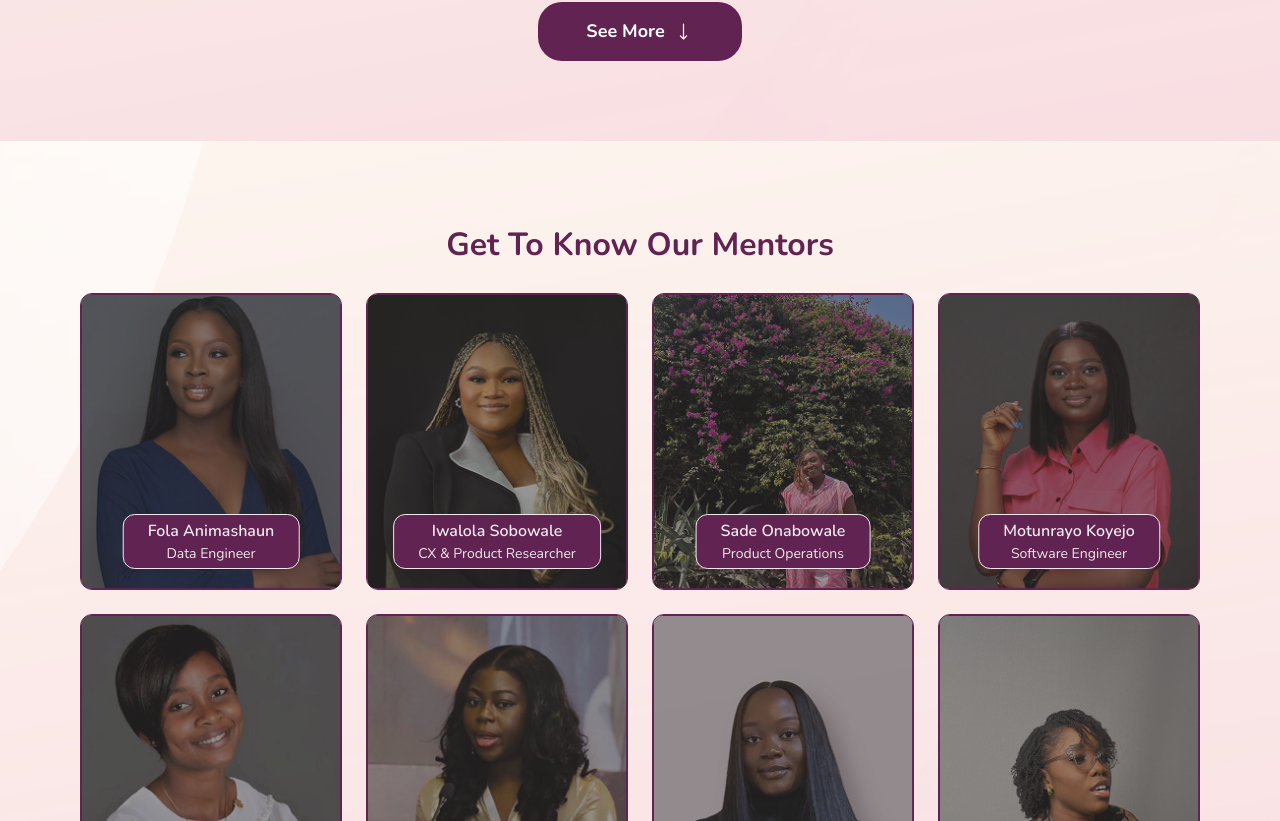
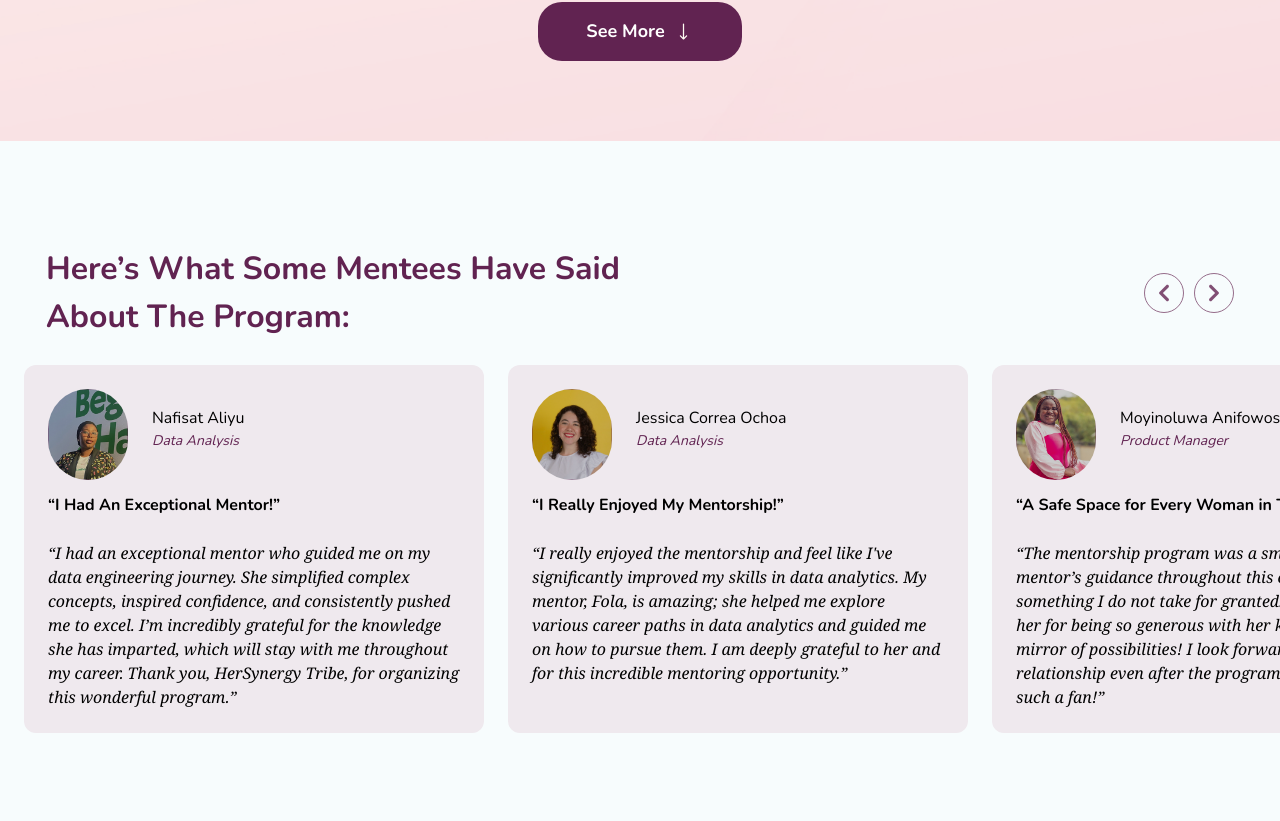
Before and after one commit to Hillary-HersynergyTribe/hersynergy-website, a Next.js app: page /mentorship in a window 1280 px wide. Shown: the part 1819-2640 px from the top of the page. Built offline with nearby package versions, Linux system fonts and the light colour scheme.

Commit message:
ui feedback updates

```diff
--- a/src/app/(main)/events/page.tsx
+++ b/src/app/(main)/events/page.tsx
@@ -13,7 +13,7 @@ const memberMeetups = [
     img: "member-meetup-2",
     name: "BTF 2024",
     type: "Member Meetup",
-    date: "March 2024",
+    date: "Oct 2024",
     location: "London",
   },
   {
--- a/src/app/(main)/events/unleashher-potential-summit/page.tsx
+++ b/src/app/(main)/events/unleashher-potential-summit/page.tsx
@@ -70,12 +70,12 @@ const attendees = [
       "E-commerce business owners, tech startup founders, and operations leads looking to scale their businesses.",
   },
   {
-    title: "Early to Mid-Career Professionals in Non - Tech Industries:",
+    title: "Early to Mid-Career Professionals in All Industries:",
     description:
       "Marketing  specialists, HR managers,  financial analysts, and social media managers focused on  advancing their careers and building leadership skills.",
   },
   {
-    title: "Mid to Senior - Level Professionals in Creative Industries:",
+    title: "Mid to Senior-Level Professionals in Creative Industries:",
     description:
       "Brand strategists,  product managers, UX designers, CTOs , and consultants aiming to drive  innovation and expand their impact.",
   },
--- a/src/app/(main)/mentorship/page.tsx
+++ b/src/app/(main)/mentorship/page.tsx
@@ -1,6 +1,7 @@
 "use client";
 import { useEffect, useState } from "react";
 import { PageHeader } from "../../components/PageHeader";
+import { Testimonials } from "@/app/components/Testimonials";
 
 const mentees = [
   { img: "Tosin Adewunmi", name: "Tosin Adewunmi", role: "Product Management" },
@@ -123,6 +124,84 @@ const mentors = [
   { img: "Ruth Odu", name: "Ruth Odu", role: "Product Designer" },
 ];
 
+const menteeTestimonies = [
+  {
+    img: "Nafisat Aliyu",
+    name: "Nafisat Aliyu",
+    role: "Data Analysis",
+    title: "“I Had An Exceptional Mentor!” ",
+    description:
+      "“I had an exceptional mentor who guided me on my data engineering journey. She simplified complex concepts, inspired confidence, and consistently pushed me to excel. I’m incredibly grateful for the knowledge she has imparted, which will stay with me throughout my career. Thank you, HerSynergy Tribe, for organizing this wonderful program.”",
+  },
+  {
+    img: "Jessica Correa Ochoa",
+    name: "Jessica Correa Ochoa",
+    role: "Data Analysis",
+    title: "“I Really Enjoyed My Mentorship!”",
+    description:
+      "“I really enjoyed the mentorship and feel like I've significantly improved my skills in data analytics. My mentor, Fola, is amazing; she helped me explore various career paths in data analytics and guided me on how to pursue them. I am deeply grateful to her and for this incredible mentoring opportunity.”",
+  },
+  {
+    img: "Moyinoluwa Anifowose",
+    name: "Moyinoluwa Anifowose",
+    role: "Product Manager",
+    title: "“A Safe Space for Every Woman in Tech!” ",
+    description:
+      "“The mentorship program was a smooth journey. My mentor’s guidance throughout this experience is something I do not take for granted. I am grateful to her for being so generous with her knowledge. She’s a mirror of possibilities! I look forward to an amazing relationship even after the program wraps up. I am such a fan!”",
+  },
+  {
+    img: "Favour Ebube Obi",
+    name: "Favour Ebube Obi",
+    role: "UX Writing",
+    title: "“It Was Impactful!”",
+    description:
+      "“I truly appreciate being part of this mentorship program and all the effort HerSynergy Tribe put into making it impactful. The patience, encouragement, and genuine care from my mentor made me feel seen and supported every step of the way.”",
+  },
+  {
+    img: "Mirabella-Paulicia",
+    name: "Mirabella-Paulicia",
+    role: "UX Writing",
+    title: "“It Was A Refreshing Experience!”",
+    description:
+      "“The program was a refreshing experience. My mentor tailored our sessions perfectly to align with my career path, sharing insights I didn’t even realize I needed until they proved incredibly helpful.”",
+  },
+];
+
+const mentorTestimonies = [
+  {
+    img: "Busolami Kehinde",
+    name: "Busolami Kehinde",
+    role: "Product Manager",
+    title: "“It Was A Refreshing Experience!” ",
+    description:
+      "“The most rewarding part of the mentorship program for me has been witnessing my mentee’s growth and seeing how far they’ve come in such a short time.”",
+  },
+  {
+    img: "Sade Onabowale",
+    name: "Sade Onabowale",
+    role: "Product Operations",
+    title: "“It’s Been Eye-Opening & Fulfilling!”",
+    description:
+      "“It’s been eye-opening to understand the areas where people need support, especially since many local schools don’t provide adequate guidance during or after graduation. It’s been fulfilling to shepherd one of my mentees as she prepares for a new role and works on upskilling herself.”",
+  },
+  {
+    img: "Chiamaka Eneje",
+    name: "Chiamaka Eneje",
+    role: "UX Writing",
+    title: "“Being A Mentor Has Refined My Skillsl!”",
+    description:
+      "“Being a mentor in HerSynergy’s mentorship program has helped me refine my own understanding of the hard skills required in my industry.”",
+  },
+  {
+    img: "Jeniffer Echenim",
+    name: "Jeniffer Echenim",
+    role: "Software Engineer",
+    title: "“Such A Meaningful Experience!”",
+    description:
+      "“Offering solutions to challenges my mentees encounter during their assignments and guiding them on how to collaborate effectively with teams has been such a meaningful experience” ",
+  },
+];
+
 const MentorshipPage = () => {
   const [showMore, setShowMore] = useState(false);
   const [showMoreMentor, setShowMoreMentor] = useState(false);
@@ -199,6 +278,15 @@ const MentorshipPage = () => {
         </div>
       </section>
 
+      <section className="bg-blue-50 py-48px lg:py-80px">
+        <Testimonials
+          title="Here’s What Some Mentees Have
+          Said About The Program:"
+          type="mentees"
+          testimonials={menteeTestimonies}
+        ></Testimonials>
+      </section>
+
       <section className="bg-[url(/png/impact-bg.png)] bg-cover px-24px py-48px lg:p-80px">
         <div className="max-w-[1122px] mx-auto flex flex-col items-center gap-24px">
           <h2 className="text-24 lg:text-32 font-bold text-violet-500">
@@ -245,7 +333,13 @@ const MentorshipPage = () => {
         </div>
       </section>
 
-      <section className="bg-blue-100"></section>
+      <section className="bg-blue-100 py-48px lg:py-80px">
+        <Testimonials
+          title="Here’s What Some Mentors & Members Have Said About The Program:"
+          type="mentors"
+          testimonials={mentorTestimonies}
+        ></Testimonials>
+      </section>
     </>
   );
 };
--- a/src/app/components/Footer.tsx
+++ b/src/app/components/Footer.tsx
@@ -140,7 +140,7 @@ export const Footer = () => {
             Contact Us
           </p>
           <p className="text-violet-500 text-16">
-            Email: hillary@hersynergy.com OR tolu@hersynergy.com
+            Email: inquiries@hersynergy.com
           </p>
         </div>
       </div>
--- a/src/app/components/Testimonials.tsx
+++ b/src/app/components/Testimonials.tsx
@@ -1,38 +1,48 @@
 import { useState } from "react";
 
-const testimonials = [
-  {
-    img: "Nenjom Asuk",
-    name: "Nenjom Asuk",
-    role: "Legal Practitioner, Tech Innovation, Fintech",
-    title: "“Incredibly Helpful to my Growth!”",
-    description:
-      "“I’ve had the opportunity to meet people who have been incredibly helpful to my growth. The conversations have been so helpful and have pushed me to be bolder in my choices, e.g. the discussions on 10-year plans and salary negotiations. They’ve also provided valuable insights into certain back-end processes. I look forward to giving back to this community that has enriched my career.”",
-  },
-  {
-    img: "Florence Dairo",
-    name: "Florence Dairo",
-    role: "Co-Founder, Chief Product Officer, Zonda",
-    title: "“A Memorable and Impactful Platform!”",
-    description:
-      "“It has been both memorable and impactful for me. The bravery and openness of the women in the group have deeply inspired me, creating a space for reflection and growth. I’ve learned so much and am excited about opportunities to contribute more as we continue to build this amazing community together.”",
-  },
-  {
-    img: "Izzie Ekong",
-    name: "Izzie Ekong",
-    role: "Digital Creator, Temsi Africa",
-    title: "“A Safe Space for Every Woman in Tech!”",
-    description:
-      "“I love the honesty, vulnerability, and intelligence of the women in the community.”",
-  },
-];
+// const testimonials = [
+//   {
+//     img: "Nenjom Asuk",
+//     name: "Nenjom Asuk",
+//     role: "Legal Practitioner, Tech Innovation, Fintech",
+//     title: "“Incredibly Helpful to my Growth!”",
+//     description:
+//       "“I’ve had the opportunity to meet people who have been incredibly helpful to my growth. The conversations have been so helpful and have pushed me to be bolder in my choices, e.g. the discussions on 10-year plans and salary negotiations. They’ve also provided valuable insights into certain back-end processes. I look forward to giving back to this community that has enriched my career.”",
+//   },
+//   {
+//     img: "Florence Dairo",
+//     name: "Florence Dairo",
+//     role: "Co-Founder, Chief Product Officer, Zonda",
+//     title: "“A Memorable and Impactful Platform!”",
+//     description:
+//       "“It has been both memorable and impactful for me. The bravery and openness of the women in the group have deeply inspired me, creating a space for reflection and growth. I’ve learned so much and am excited about opportunities to contribute more as we continue to build this amazing community together.”",
+//   },
+//   {
+//     img: "Izzie Ekong",
+//     name: "Izzie Ekong",
+//     role: "Digital Creator, Temsi Africa",
+//     title: "“A Safe Space for Every Woman in Tech!”",
+//     description:
+//       "“I love the honesty, vulnerability, and intelligence of the women in the community.”",
+//   },
+// ];
 
-export const Testimonials = () => {
+export const Testimonials = ({
+  title,
+  type,
+  testimonials,
+}: {
+  title: string;
+  type?: string;
+  testimonials: any[];
+}) => {
   const [count, setCount] = useState(0);
 
   const goToPrevioustestimonial = () => {
     const screenWidth = screen.width;
-    const element = document.getElementById("testimonialSection");
+    const element = document.getElementById(
+      `${type ? type : ""}testimonialSection`
+    );
     let scrollLength = screenWidth > 630 ? 624 : 324;
 
     if (count === 0) {
@@ -45,7 +55,9 @@ export const Testimonials = () => {
   };
   const goToNexttestimonial = () => {
     const screenWidth = screen.width;
-    const element = document.getElementById("testimonialSection");
+    const element = document.getElementById(
+      `${type ? type : ""}testimonialSection`
+    );
     let scrollLength = screenWidth > 630 ? 624 : 324;
 
     if (count === testimonials.length - 1) {
@@ -59,11 +71,55 @@ export const Testimonials = () => {
 
   return (
     <>
+      <div className="max-w-[1240px] mx-auto">
+        <div className="flex items-center justify-between px-26px mt-24px">
+          <h2 className="text-violet-500 text-24 lg:text-32 font-bold max-w-600px">
+            {title}
+          </h2>
+          {/* <div className="flex gap-4px">
+            {testimonials.map((_, i) => (
+              <button
+                key={i}
+                className={`w-10px h-10px rounded-[20px] ${
+                  count === i ? "bg-violet-400" : "bg-violet-50"
+                }`}
+              ></button>
+            ))}
+          </div> */}
+
+          <div className="flex gap-10px">
+            <button
+              className="border border-violet-300 rounded-3xl h-40px w-40px"
+              onClick={() => goToPrevioustestimonial()}
+            >
+              <svg
+                viewBox="0 0 24 24"
+                xmlns="http://www.w3.org/2000/svg"
+                className="fill-violet-400"
+              >
+                <path d="M9.1703 12.7103L13.4103 16.9503C13.5033 17.044 13.6139 17.1184 13.7357 17.1692C13.8576 17.22 13.9883 17.2461 14.1203 17.2461C14.2523 17.2461 14.383 17.22 14.5049 17.1692C14.6267 17.1184 14.7373 17.044 14.8303 16.9503C15.0166 16.7629 15.1211 16.5095 15.1211 16.2453C15.1211 15.9811 15.0166 15.7277 14.8303 15.5403L11.2903 12.0003L14.8303 8.4603C15.0166 8.27293 15.1211 8.01948 15.1211 7.75529C15.1211 7.49111 15.0166 7.23766 14.8303 7.05029C14.7369 6.95761 14.626 6.88429 14.5042 6.83452C14.3824 6.78476 14.2519 6.75953 14.1203 6.7603C13.9887 6.75953 13.8582 6.78476 13.7364 6.83452C13.6146 6.88429 13.5037 6.95761 13.4103 7.05029L9.1703 11.2903C9.07657 11.3833 9.00218 11.4939 8.95141 11.6157C8.90064 11.7376 8.8745 11.8683 8.8745 12.0003C8.8745 12.1323 8.90064 12.263 8.95141 12.3849C9.00218 12.5067 9.07657 12.6173 9.1703 12.7103Z" />
+              </svg>
+            </button>
+            <button
+              className="border border-violet-300 rounded-3xl h-40px w-40px"
+              onClick={() => goToNexttestimonial()}
+            >
+              <svg
+                viewBox="0 0 24 24"
+                xmlns="http://www.w3.org/2000/svg"
+                className="fill-violet-400"
+              >
+                <path d="M14.8297 11.2897L10.5897 7.0497C10.4967 6.95598 10.3861 6.88158 10.2643 6.83081C10.1424 6.78004 10.0117 6.75391 9.8797 6.75391C9.74769 6.75391 9.61698 6.78004 9.49512 6.83081C9.37326 6.88158 9.26266 6.95598 9.1697 7.0497C8.98345 7.23707 8.87891 7.49052 8.87891 7.7547C8.87891 8.01889 8.98345 8.27234 9.1697 8.4597L12.7097 11.9997L9.1697 15.5397C8.98345 15.7271 8.87891 15.9805 8.87891 16.2447C8.87891 16.5089 8.98345 16.7623 9.1697 16.9497C9.26314 17.0424 9.37395 17.1157 9.49579 17.1655C9.61763 17.2152 9.74809 17.2405 9.8797 17.2397C10.0113 17.2405 10.1418 17.2152 10.2636 17.1655C10.3854 17.1157 10.4963 17.0424 10.5897 16.9497L14.8297 12.7097C14.9234 12.6167 14.9978 12.5061 15.0486 12.3843C15.0994 12.2624 15.1255 12.1317 15.1255 11.9997C15.1255 11.8677 15.0994 11.737 15.0486 11.6151C14.9978 11.4933 14.9234 11.3827 14.8297 11.2897Z" />
+              </svg>
+            </button>
+          </div>
+        </div>
+      </div>
       <div
         className="flex gap-24px w-full overflow-hidden p-24px"
-        id="testimonialSection"
+        id={`${type ? type : ""}testimonialSection`}
       >
-        <div className="min-w-400px max-md:min-w-[80px] max-sm:hidden"></div>
+        {/* <div className="min-w-400px max-md:min-w-[80px] max-sm:hidden"></div> */}
 
         {testimonials.map((testimonial) => (
           <div
@@ -71,7 +127,13 @@ export const Testimonials = () => {
             className="rounded-xl bg-violet-50 p-24px flex flex-col gap-24px min-w-460px max-sm:min-w-280px"
           >
             <div className="flex items-center gap-24px">
-              <img src={`/png/${testimonial.img}.png`} alt={testimonial.img} />
+              <div className="rounded-full h-80px w-80px">
+                <img
+                  src={`/png/${type ? `${type}/` : ""}${testimonial.img}.png`}
+                  alt={testimonial.img}
+                  className="rounded-full object-cover"
+                />
+              </div>
               <div>
                 <h4 className="text-16">{testimonial.name}</h4>
                 <p className="text-violet-500 italic text-14">
@@ -87,46 +149,6 @@ export const Testimonials = () => {
           </div>
         ))}
       </div>
-
-      <div className="flex items-end justify-between px-26px mt-24px">
-        <div className="flex gap-4px">
-          {testimonials.map((_, i) => (
-            <button
-              key={i}
-              className={`w-10px h-10px rounded-[20px] ${
-                count === i ? "bg-violet-400" : "bg-violet-50"
-              }`}
-            ></button>
-          ))}
-        </div>
-
-        <div className="flex gap-10px">
-          <button
-            className="border border-violet-50 bg-white-100 rounded-3xl h-40px w-40px"
-            onClick={() => goToPrevioustestimonial()}
-          >
-            <svg
-              viewBox="0 0 24 24"
-              xmlns="http://www.w3.org/2000/svg"
-              className="fill-violet-400"
-            >
-              <path d="M9.1703 12.7103L13.4103 16.9503C13.5033 17.044 13.6139 17.1184 13.7357 17.1692C13.8576 17.22 13.9883 17.2461 14.1203 17.2461C14.2523 17.2461 14.383 17.22 14.5049 17.1692C14.6267 17.1184 14.7373 17.044 14.8303 16.9503C15.0166 16.7629 15.1211 16.5095 15.1211 16.2453C15.1211 15.9811 15.0166 15.7277 14.8303 15.5403L11.2903 12.0003L14.8303 8.4603C15.0166 8.27293 15.1211 8.01948 15.1211 7.75529C15.1211 7.49111 15.0166 7.23766 14.8303 7.05029C14.7369 6.95761 14.626 6.88429 14.5042 6.83452C14.3824 6.78476 14.2519 6.75953 14.1203 6.7603C13.9887 6.75953 13.8582 6.78476 13.7364 6.83452C13.6146 6.88429 13.5037 6.95761 13.4103 7.05029L9.1703 11.2903C9.07657 11.3833 9.00218 11.4939 8.95141 11.6157C8.90064 11.7376 8.8745 11.8683 8.8745 12.0003C8.8745 12.1323 8.90064 12.263 8.95141 12.3849C9.00218 12.5067 9.07657 12.6173 9.1703 12.7103Z" />
-            </svg>
-          </button>
-          <button
-            className="border border-violet-50 bg-white-100 rounded-3xl h-40px w-40px"
-            onClick={() => goToNexttestimonial()}
-          >
-            <svg
-              viewBox="0 0 24 24"
-              xmlns="http://www.w3.org/2000/svg"
-              className="fill-violet-400"
-            >
-              <path d="M14.8297 11.2897L10.5897 7.0497C10.4967 6.95598 10.3861 6.88158 10.2643 6.83081C10.1424 6.78004 10.0117 6.75391 9.8797 6.75391C9.74769 6.75391 9.61698 6.78004 9.49512 6.83081C9.37326 6.88158 9.26266 6.95598 9.1697 7.0497C8.98345 7.23707 8.87891 7.49052 8.87891 7.7547C8.87891 8.01889 8.98345 8.27234 9.1697 8.4597L12.7097 11.9997L9.1697 15.5397C8.98345 15.7271 8.87891 15.9805 8.87891 16.2447C8.87891 16.5089 8.98345 16.7623 9.1697 16.9497C9.26314 17.0424 9.37395 17.1157 9.49579 17.1655C9.61763 17.2152 9.74809 17.2405 9.8797 17.2397C10.0113 17.2405 10.1418 17.2152 10.2636 17.1655C10.3854 17.1157 10.4963 17.0424 10.5897 16.9497L14.8297 12.7097C14.9234 12.6167 14.9978 12.5061 15.0486 12.3843C15.0994 12.2624 15.1255 12.1317 15.1255 11.9997C15.1255 11.8677 15.0994 11.737 15.0486 11.6151C14.9978 11.4933 14.9234 11.3827 14.8297 11.2897Z" />
-            </svg>
-          </button>
-        </div>
-      </div>
     </>
   );
 };
```
Also changed, not shown: src/app/(main)/about-us/page.tsx (+19 -5 lines), src/app/(main)/page.tsx (+27 -11 lines), src/app/components/Header.tsx (+24 -4 lines), 1 other file (tests, documents, lock files or other folders).
